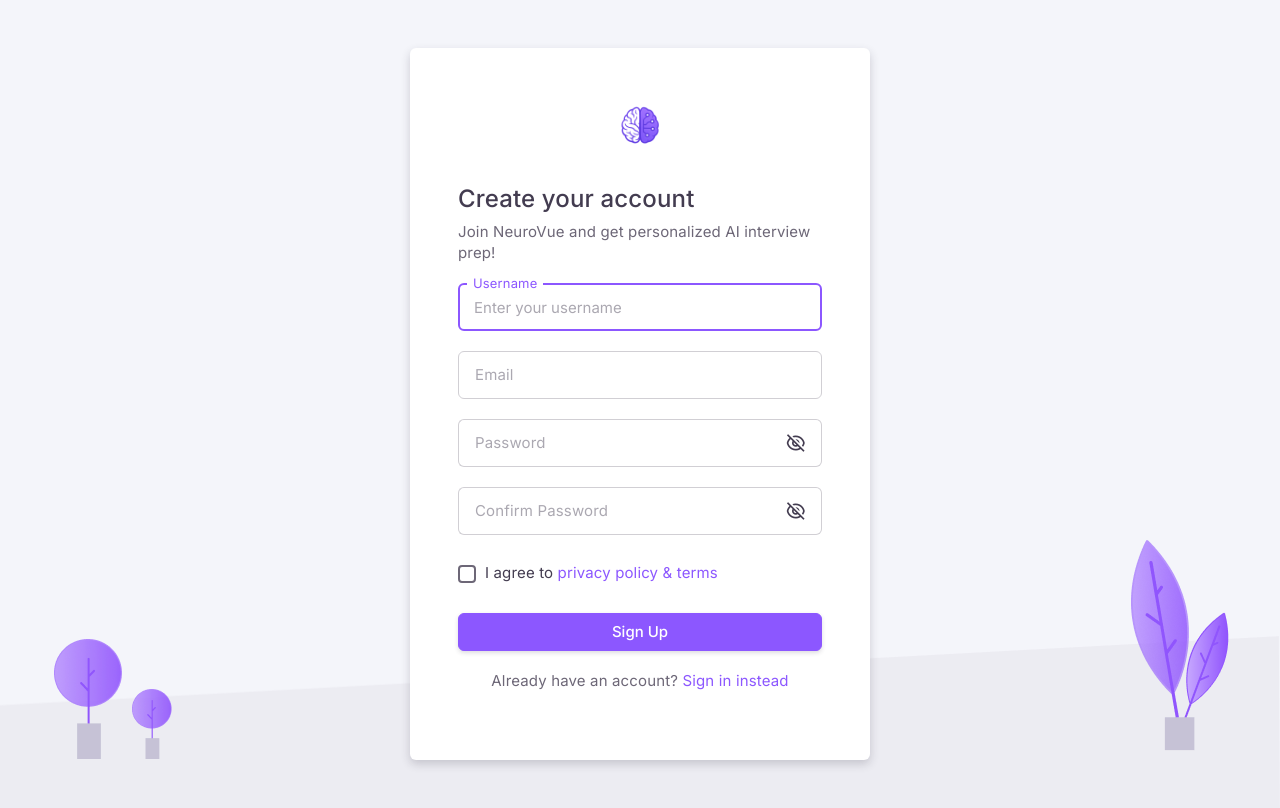
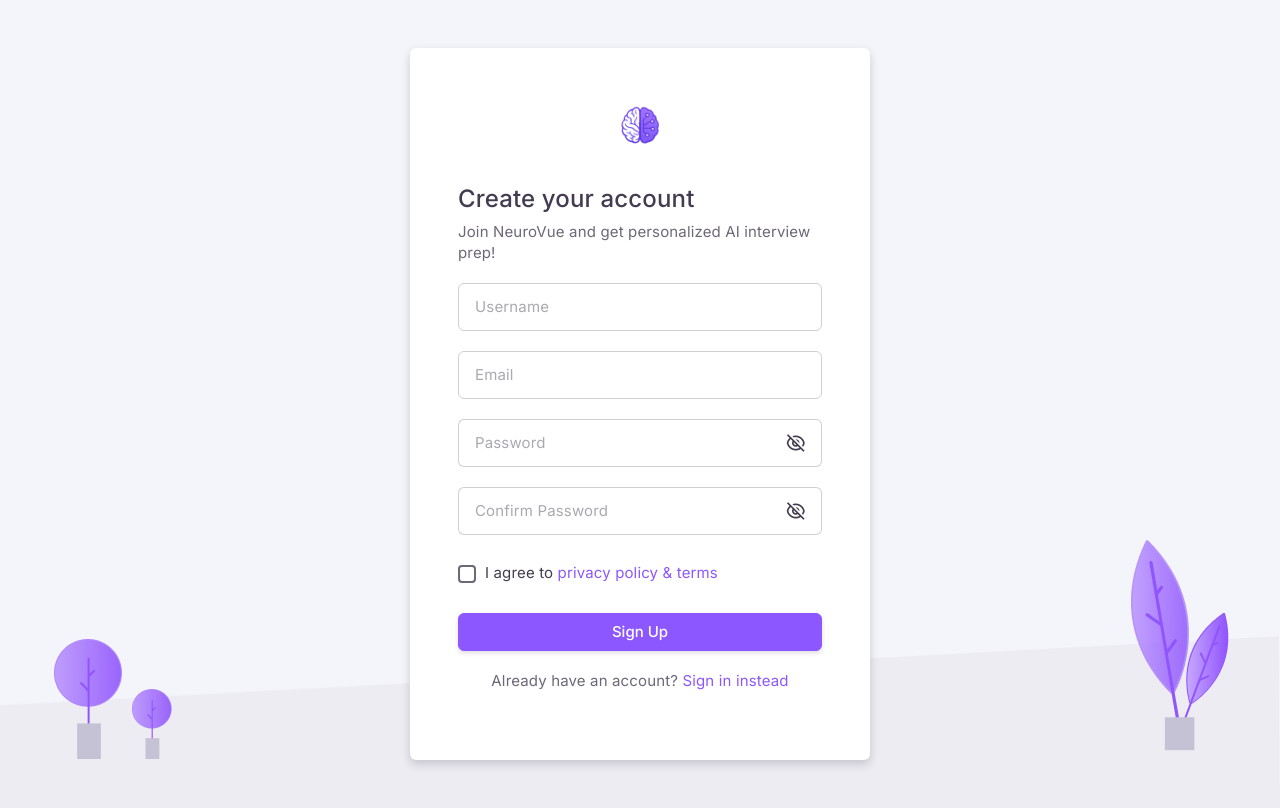
Before and after one commit to sameer6699/NeuroVue, a Django app: page /auth/register/ in a window 1280 px wide. Run offline with Django 5.2, Linux system fonts and the light colour scheme; some libraries are stand-ins or nearby versions.

Commit message:
Added Minor changes in the code

```diff
--- a/app/apps/authentication/templates/auth_register_basic.html
+++ b/app/apps/authentication/templates/auth_register_basic.html
@@ -3,11 +3,12 @@
 {% load static %}
 {% load i18n %}
 
-{% block title %}Register - Pages{% endblock %}
+{% block title %}{% endblock %}
 
 {% block page_css %}
 {{ block.super }}
 <link rel="stylesheet" href="{% static  'vendor/css/pages/page-auth.css' %}">
+<!-- Include the JavaScript file -->
 {% endblock page_css %}
 
 
@@ -17,7 +18,7 @@
     <div class="authentication-inner py-6 mx-4">
 
       <!-- Register Card -->
-      <div class="card p-7">
+      <div class="card p-7 mx-auto w-100" style="max-width: 700px;">
         <!-- Logo -->
         <div class="app-brand d-flex flex-column align-items-center mt-5">
           <a class="app-brand-link d-flex flex-column align-items-center gap-2 text-decoration-none">
@@ -32,10 +33,14 @@
 
           <form id="formAuthentication" class="mb-5" action="{% url 'index' %}">
            {% csrf_token %}
-            <div class="form-floating form-floating-outline mb-5">
-              <input type="text" class="form-control" id="username" name="username" placeholder="Enter your username" autofocus>
-              <label for="username">Username</label>
+           <div class="mb-5 form-password-toggle">
+            <div class="input-group input-group-merge">
+              <div class="form-floating form-floating-outline">
+                <input type="text" id="username" class="form-control" name="username" placeholder="Username" aria-describedby="username" />
+                <label for="username">Username</label>
+              </div>
             </div>
+          </div>
             <div class="form-floating form-floating-outline mb-5">
               <input type="text" class="form-control" id="email" name="email" placeholder="Enter your email">
               <label for="email">Email</label>
--- a/documentation.html
+++ b/documentation.html
@@ -2,7 +2,7 @@
 <html>
 
   <head>
-    <title>Materio - Django Admin Template</title>
+    <title>NeuroVue - AI That Prepares you for Real Interview.</title>
     <meta http-equiv="refresh" content="0; URL='https://demos.themeselection.com/materio-bootstrap-html-admin-template/documentation/django-introduction.html'" />
   </head>
 
```
